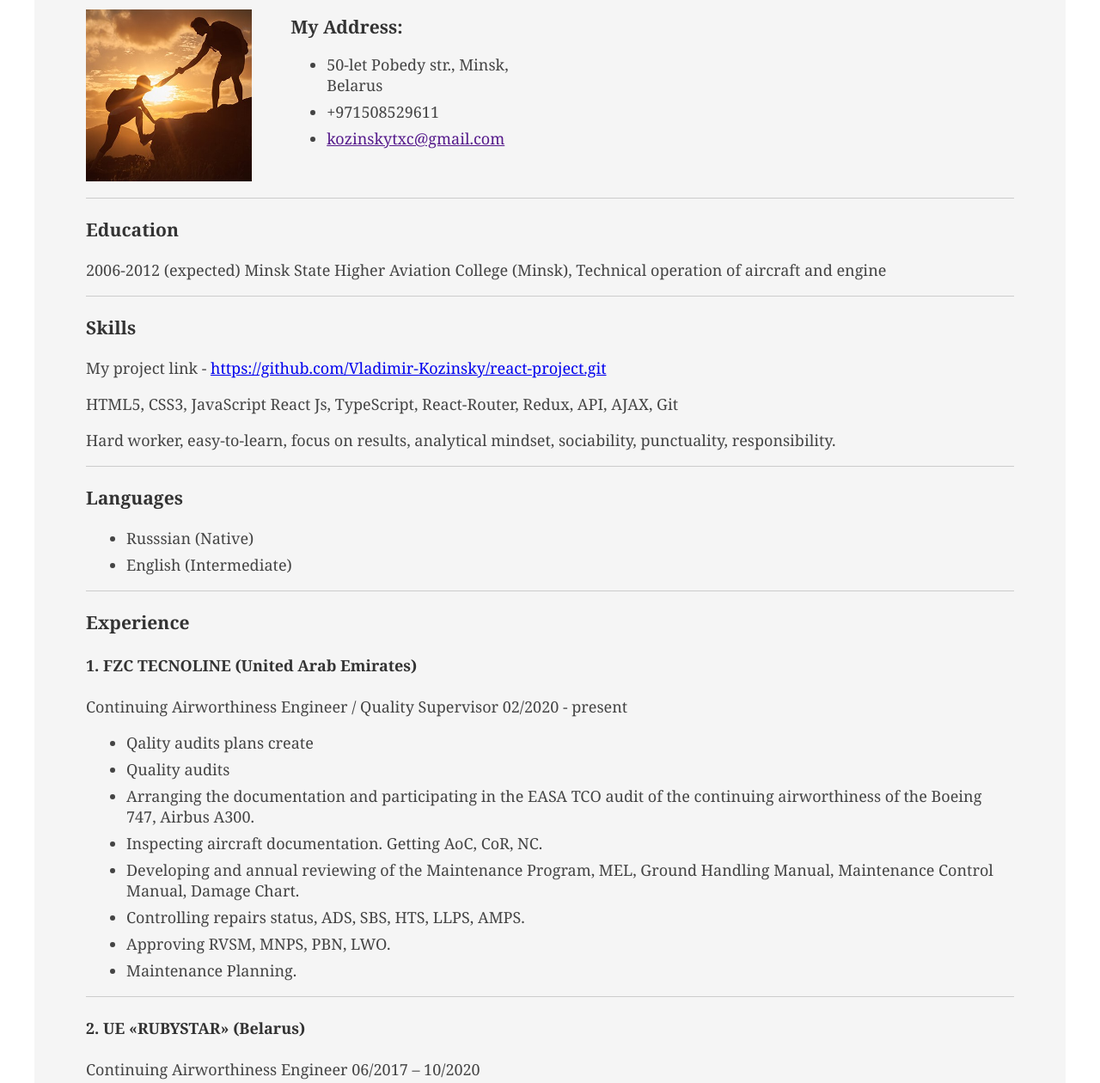
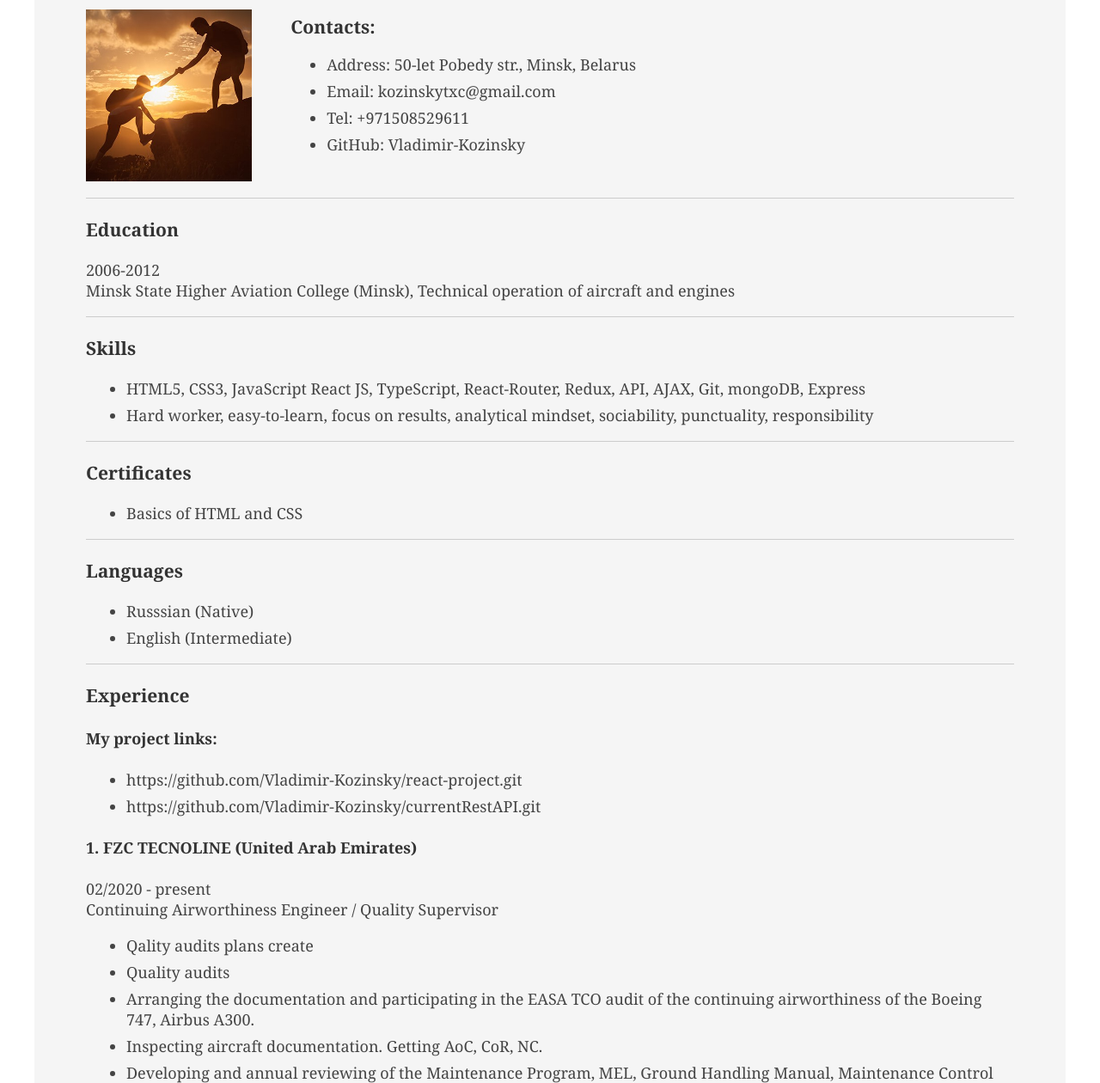
Before and after one commit to Vladimir-Kozinsky/CV, a plain HTML site: page index.html in a window 1280 px wide. Shown: the part 100-1360 px from the top of the page at 86% size. Drawn offline with Linux system fonts and the light colour scheme.

Commit message:
feat: add new sections and refact code

```diff
--- a/index.html
+++ b/index.html
@@ -15,13 +15,14 @@
             <div class="nameContainer">
                 <h1>Uladzimir Kazinski</h1>
             </div>
-            <div class="avatarContainer"> <img src="./ava.jpg" alt=""></div>
+            <div class="avatarContainer"> <img src="./img/ava.jpg" alt=""></div>
             <div class="contactsContainer">
-                <h3>My Address:</h3>
+                <h3>Contacts:</h3>
                 <ul>
-                    <li>50-let Pobedy str., Minsk, Belarus</li>
-                    <li>+971508529611</li>
-                    <li> <a href="">kozinskytxc@gmail.com</a> </li>
+                    <li>Address: 50-let Pobedy str., Minsk, Belarus</li>
+                    <li>Email: <a>kozinskytxc@gmail.com</a></li>
+                    <li>Tel: +971508529611</li>
+                    <li>GitHub: Vladimir-Kozinsky</li>
                 </ul>
             </div>
         </header>
@@ -29,21 +30,24 @@
             <div class="educationContent">
                 <h3>Education</h3>
                 <p>
-                    2006-2012 (expected)
+                    2006-2012 <br>
                     Minsk State Higher Aviation College (Minsk),
-                    Technical operation of aircraft and engine
+                    Technical operation of aircraft and engines
                 </p>
             </div>
             <div class="skillsContent">
                 <h3>Skills</h3>
-                <p>My project link - <a href=" https://github.com/Vladimir-Kozinsky/react-project.git">https://github.com/Vladimir-Kozinsky/react-project.git</a> </p>
-                <p>
-                    HTML5, CSS3, JavaScript React Js, TypeScript, React-Router, Redux, API, AJAX, Git
-                </p>
-                <p>
-                    Hard worker, easy-to-learn, focus on results, analytical mindset, sociability, punctuality,
-                    responsibility.
-                </p>
+                <ul>
+                    <li>HTML5, CSS3, JavaScript React JS, TypeScript, React-Router, Redux, API, AJAX, Git, mongoDB, Express</li>
+                    <li>Hard worker, easy-to-learn, focus on results, analytical mindset, sociability, punctuality,
+                        responsibility</li>
+                </ul>
+            </div>
+            <div class="certificatesContent">
+                <h3>Certificates</h3>
+                <ul>
+                    <li>Basics of HTML and CSS</li>
+                </ul>
             </div>
             <div class="languagesContent">
                 <h3>
@@ -61,8 +65,17 @@
             <div class="experienceContent">
                 <h3>Experience</h3>
                 <div class="experienceItem">
+                    <h4>My project links:</h4>
+                    <ul>
+                        <li> <a
+                                href="https://github.com/Vladimir-Kozinsky/react-project.git">https://github.com/Vladimir-Kozinsky/react-project.git</a>
+                        </li>
+                        <li> <a
+                                href="https://github.com/Vladimir-Kozinsky/currentRestAPI.git">https://github.com/Vladimir-Kozinsky/currentRestAPI.gi</a>t
+                        </li>
+                    </ul>
                     <h4>1. FZC TECNOLINE (United Arab Emirates)</h4>
-                    <p> Continuing Airworthiness Engineer / Quality Supervisor 02/2020 - present</p>
+                    <p> 02/2020 - present <br> Continuing Airworthiness Engineer / Quality Supervisor </p>
                     <ul>
                         <li>Qality audits plans create</li>
                         <li>Quality audits</li>
@@ -78,7 +91,7 @@
                 </div>
                 <div class="experienceItem">
                     <h4>2. UE «RUBYSTAR» (Belarus)</h4>
-                    <p> Continuing Airworthiness Engineer 06/2017 – 10/2020 </p>
+                    <p> 06/2017 – 10/2020 <br> Airworthiness Engineer</p>
                     <ul>
                         <li>Preparing the airline for CAA audit in order to issue AOC and Maintenance
                             Certificate B747-400. </li>
@@ -92,10 +105,9 @@
                         <li>Maintenance Planning. </li>
                     </ul>
                 </div>
-
                 <div class="experienceItem">
                     <h4>3. JSC “TRANSAVIAEXPORT AIRLINES" (Belarus)</h4>
-                    <h4> Chief of Engineering Department 07/2015-06/2017 </h4>
+                    <p>07/2015-06/2017 <br> Chief of Engineering Department</p>
                     <ul>
                         <li> Direct management of the engineering department. </li>
                         <li> Distributing and controlling the tasks related to maintaining airworthiness of
@@ -103,22 +115,16 @@
                         <li> Airworthiness review of the Boeing 747-300, IL-76TD aircraft. </li>
                         <li>B1 Ground Engineer</li>
                     </ul>
-                    <h4>
-                        05/2013-07/2015
-                    </h4>
+                    <p>05/2013-07/2015 <br>Engineer</p>
                     <ul>
                         <li>Maintenance of aircraft Il-76TD. </li>
                     </ul>
                 </div>
             </div>
-
-
         </main>
         <footer>
             Uladzimir Kazinski - <a href="">kozinskytxc@gmail.com</a> - +971508529611
         </footer>
-
-
     </div>
 </body>
 
--- a/styles.css
+++ b/styles.css
@@ -15,14 +15,26 @@ header {
     width: 90%;
     margin: 0 auto;
 }
+
+a {
+    text-decoration: none;
+    color: #444;
+}
+
+a:hover {
+    text-decoration: underline;
+}
+
 .avatarContainer {
     margin-top: 15px;
     height: 20px;
     float: left;
 }
+
 .avatarContainer img {
     height: 200px;
 }
+
 main {
     width: 90%;
     margin: 0 auto;
@@ -38,7 +50,7 @@ main {
     margin-top: 15px;
     margin-left: 40px;
     float: left;
-    width: 27%;
+    width: 500px;
 }
 
 .cvContainer {
@@ -59,7 +71,7 @@ h1, h2, h3, h4 {
     color: #333;
 }
 
-.educationContent, .skillsContent, .languagesContent, .experienceContent {
+.educationContent, .skillsContent, .languagesContent, .experienceContent, .certificatesContent {
     border-top: #ccc solid 1px;
 }
 
```
Also changed, not shown: img/ava.jpg (renamed from ava.jpg).
